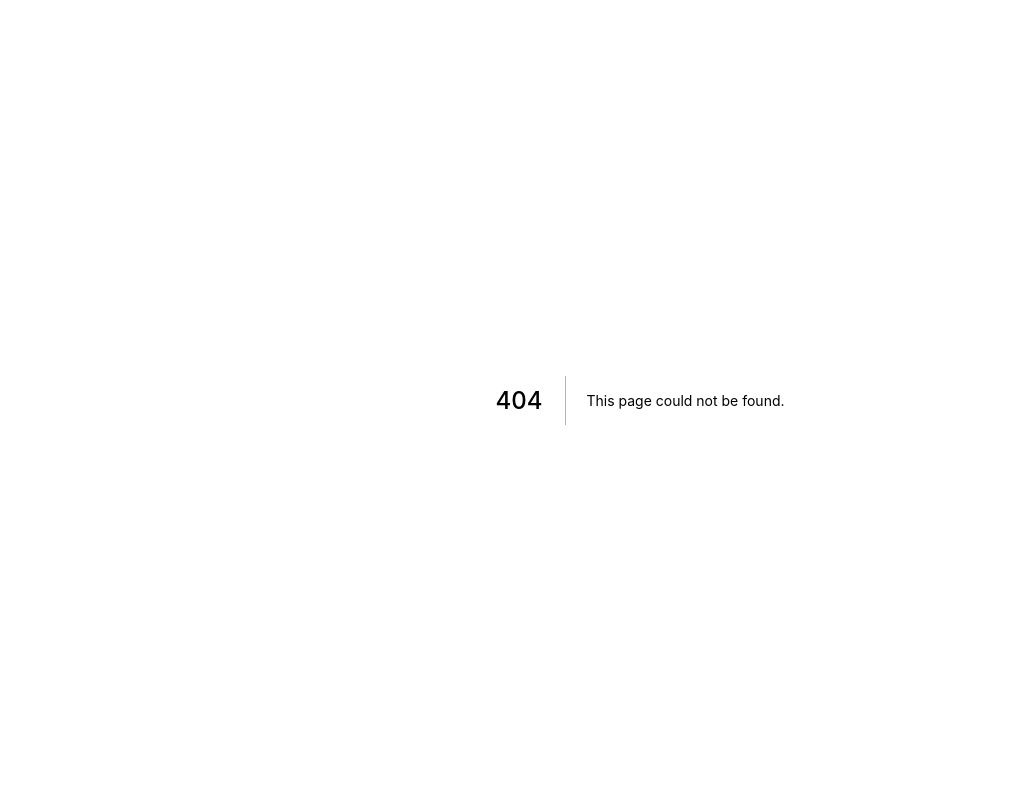
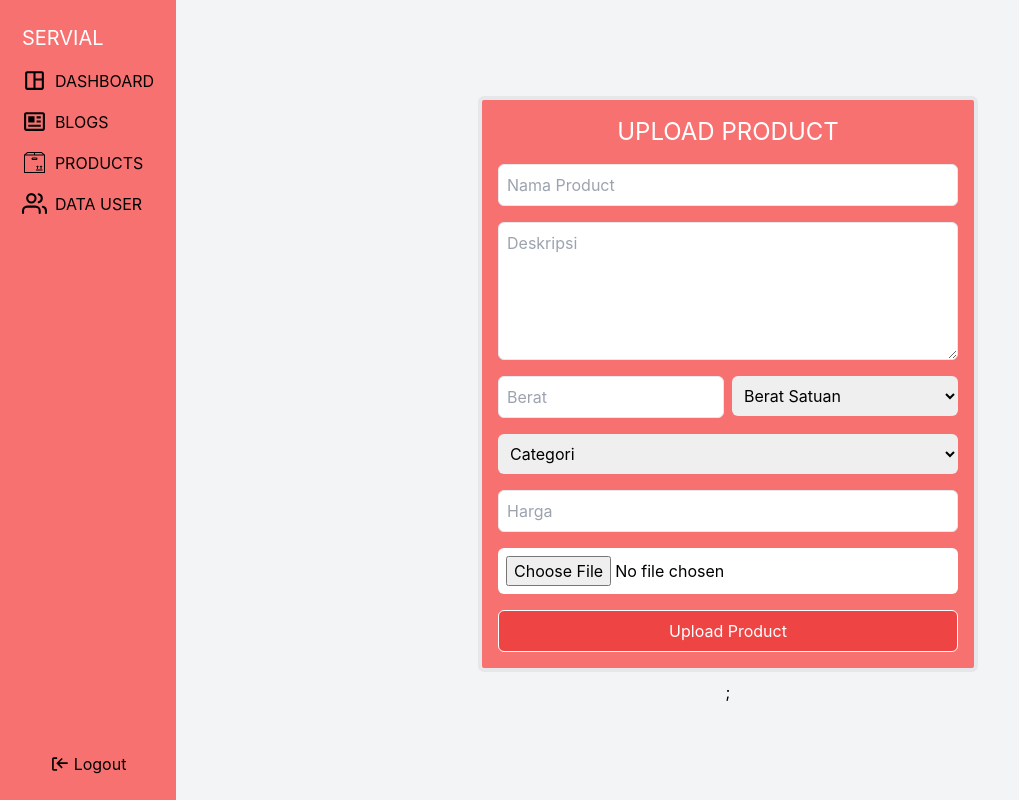
Before and after one commit to SandwhyDev/SERVIAL, a Next.js app: page /cms/products/upload_products in a window 1280 px wide. Before the commit this address had no page. Shown: the whole page, without its empty margins (0-1019 px from the left). Built offline with nearby package versions, Linux system fonts and the light colour scheme.

Commit message:
UPDATE UPLOAD FORM

```diff
--- a/components/CardProduct.jsx
+++ b/components/CardProduct.jsx
@@ -8,21 +8,21 @@ const CardProduct = ({ title = "Ini Title", berat = "200" }) => {
     alert("berhasil");
   };
   return (
-    <div className="w-[50%] h-[250px] bg-white shadow-lg flex flex-col items-center p-4 gap-4 rounded-lg">
+    <div className="w-[47%] h-[200px] bg-white shadow-lg flex flex-col items-center p-4 gap-4 rounded-lg">
       <Image src={imageProduct} width="80" height="100" />
       <div className="desk flex flex-col">
         <h1 className="font-bold">{title}</h1>
         <p className="text-sm text-gray-500 font-light">{berat} gram</p>
       </div>
 
-      <button
+      {/* <button
         className="bg-green-500 p-2 rounded-full w-10 h-10 flex items-center justify-center"
         onClick={handleButton}
       >
         <span className="text-white text-xl">
           <AiOutlinePlus />
         </span>
-      </button>
+      </button> */}
     </div>
   );
 };
--- /dev/null
+++ b/components/Form_Product.jsx
@@ -0,0 +1,90 @@
+import React from "react";
+
+const Form_Product = () => {
+  return (
+    <form className="w-[500px] h-auto border-4 flex flex-col items-center p-4 gap-4 bg-red-400 rounded-md">
+      <h1 className="text-2xl text-white">UPLOAD PRODUCT</h1>
+      <div className="form_group flex flex-col gap-2 w-full">
+        <input
+          type="text"
+          id="title"
+          name="title"
+          className="border-[.5px] p-2 w-full outline-none focus:outline-blue-500 rounded-md"
+          placeholder="Nama Product"
+        />
+      </div>
+
+      <div className="form_group flex flex-col gap-2 w-full">
+        <textarea
+          name="desktipsi"
+          id="deskripsi"
+          cols="10"
+          rows="5"
+          placeholder="Deskripsi"
+          className="border-[.5px] p-2 rounded-md "
+        ></textarea>
+      </div>
+
+      <div className="w-full flex  gap-2 justify-between ">
+        <input
+          type="number"
+          id="harga"
+          name="harga"
+          className="border-[.5px] p-2 w-[50%] outline-none focus:outline-blue-500 rounded-md"
+          placeholder="Berat"
+        />
+        <select
+          id="categories_id"
+          name="categories_id"
+          className="h-10 rounded-md p-2 w-[50%]"
+        >
+          <option hidden="true">Berat Satuan</option>
+          <option value="gram">Gram</option>
+          <option value="kg">Kilogram</option>
+          <option value="l">Liter</option>
+          <option value="ml">Mililiter</option>
+        </select>
+      </div>
+
+      <div className="flex flex-col gap-2 w-full">
+        <select
+          id="categories_id"
+          name="categories_id"
+          className="h-10 rounded-md p-2"
+        >
+          <option hidden="true">Categori</option>
+          <option value="makanan">Makanan</option>
+          <option value="accesories">Accesories</option>
+          <option value="obat">Obat</option>
+          <option value="audi">Audi</option>
+        </select>
+      </div>
+
+      <div className="form_group flex flex-col gap-2 w-full">
+        <input
+          type="text"
+          id="harga"
+          name="harga"
+          className="border-[.5px] p-2 w-full outline-none focus:outline-blue-500 rounded-md"
+          placeholder="Harga"
+        />
+      </div>
+
+      <div className="form_group flex flex-col gap-2 w-full">
+        <input
+          type="file"
+          id="harga"
+          name="harga"
+          className=" p-2 w-full outline-none focus:outline-blue-500 rounded-md bg-white"
+          placeholder="Harga"
+        />
+      </div>
+
+      <button className=" p-2 w-full outline-none focus:outline-blue-500 rounded-md bg-red-500 text-white border-[.5px] border-white">
+        Upload Product
+      </button>
+    </form>
+  );
+};
+
+export default Form_Product;
--- a/components/Navbar_Dashboard.jsx
+++ b/components/Navbar_Dashboard.jsx
@@ -43,7 +43,7 @@ const Navbar_Dashboard = () => {
 
           <li>
             <Link href={"/cms/products"}>
-              <div className="w-full cursor-pointer flex gap-2 items-center">
+              <div className="w-full cursor-pointer flex gap-2 items-center active:bg-white">
                 <Image src={productPng} width={25} height={25} />
                 <h1>products</h1>
               </div>
--- a/pages/cms/products/index.jsx
+++ b/pages/cms/products/index.jsx
@@ -5,9 +5,11 @@ import { AiOutlinePlus } from "react-icons/ai";
 import { IoIosArrowDown } from "react-icons/io";
 import Image from "next/image";
 import test from "../../../assets/Data_security.png";
+import { useRouter } from "next/router";
 const index = () => {
+  const navigation = useRouter();
   const handleTambahProduct = () => {
-    alert("test");
+    navigation.push("/cms/products/upload_products");
   };
 
   const [showUrut, setShowUrut] = useState(false);
--- /dev/null
+++ b/pages/cms/products/upload_products/index.jsx
@@ -0,0 +1,15 @@
+import Form_Product from "../../../../components/Form_Product";
+import Navbar_Dashboard from "../../../../components/Navbar_Dashboard";
+
+const Upload_products = () => {
+  return (
+    <div className="w-screen min-h-screen flex bg-gray-100">
+      <Navbar_Dashboard />
+      <div className="flex flex-col items-center justify-center w-full h-screen gap-2 ">
+        <Form_Product />;
+      </div>
+    </div>
+  );
+};
+
+export default Upload_products;
--- a/pages/index.jsx
+++ b/pages/index.jsx
@@ -29,13 +29,20 @@ export default function Home() {
           <SwiperItems />
         </div>
 
-        <div className="cardProduct w-full h-screen flex gap-2  overflow-y-scroll">
+        <div className="cardProduct w-full flex flex-wrap gap-4 overflow-y-scroll justify-between pb-14 ">
+          <CardProduct />
+          <CardProduct />
+          <CardProduct />
+          <CardProduct />
           <CardProduct />
           <CardProduct />
         </div>
       </main>
 
+
       <Footer />
+
+
     </div>
   );
 }
```
Also changed, not shown: components/SwiperItems.jsx (+22 -24 lines).
